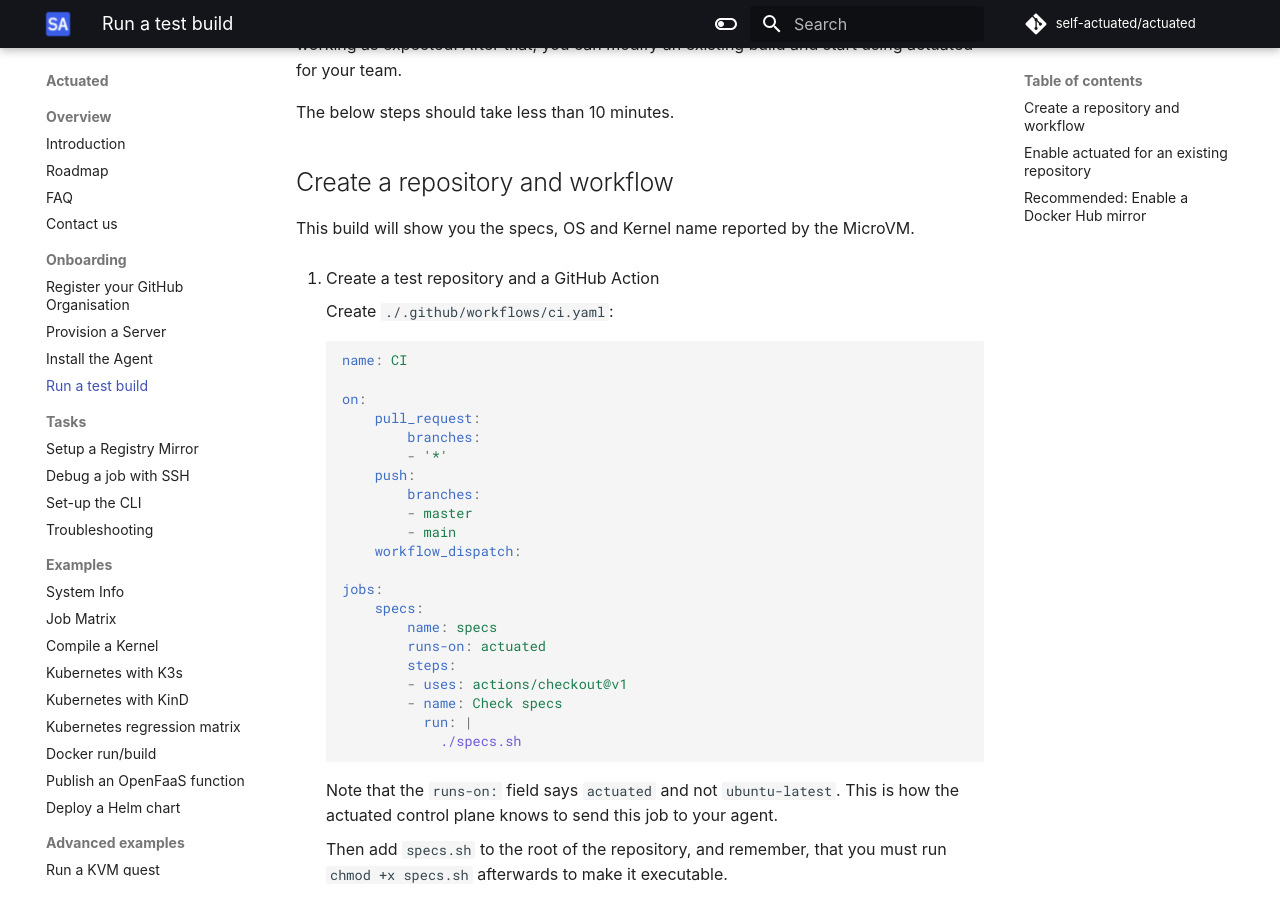
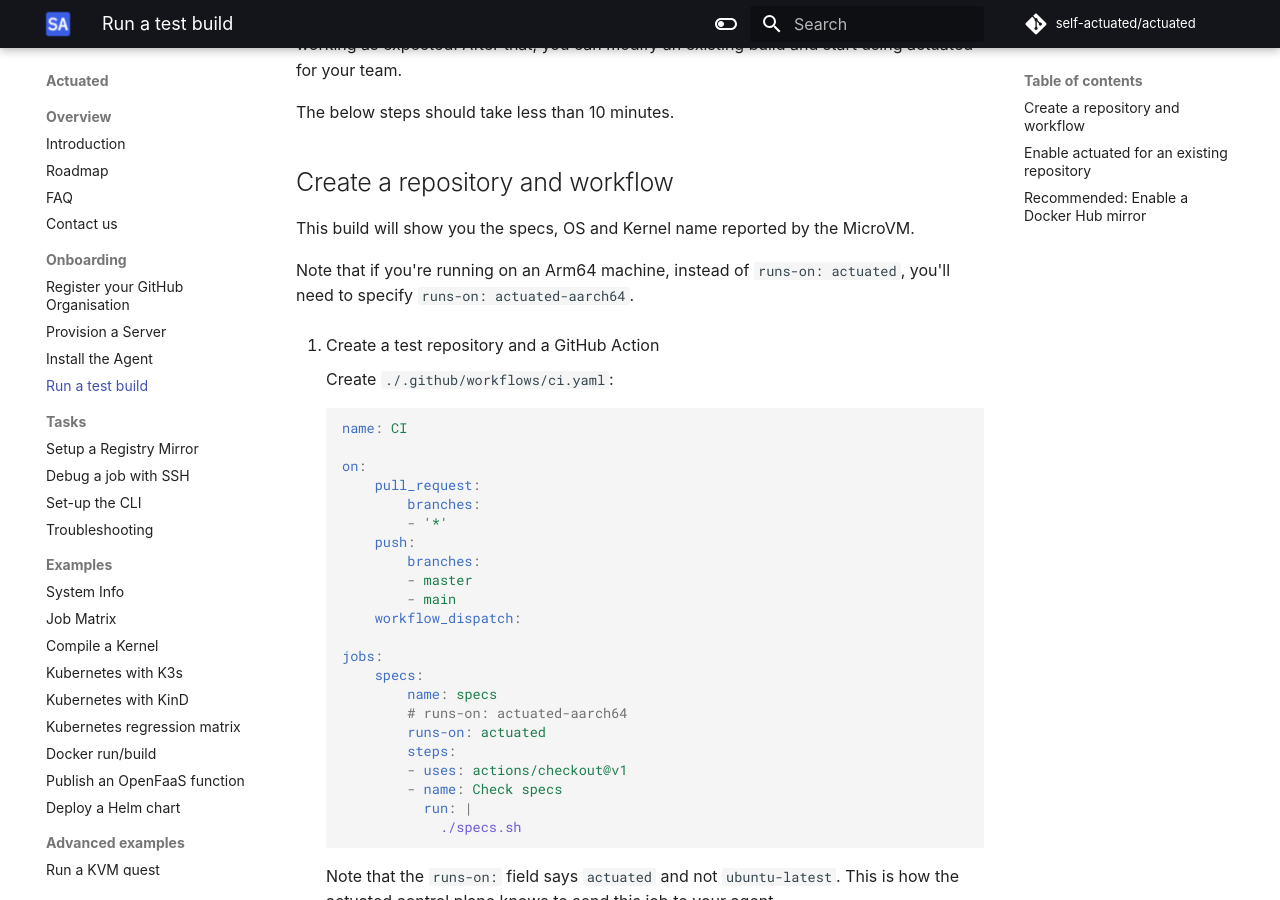
Before and after one commit to welteki/docs.actuated.dev, an MkDocs documentation site: the page built from docs/test-build.md, in a window 1280 px wide and 900 px high, scrolled down 240 px. Built offline with MkDocs 1.6.1 and Material for MkDocs 9.7.7, drawn with Linux system fonts in a browser that asks for light colours; some web fonts are replaced.

Commit message:
Add a note higher up
Signed-off-by: Alex Ellis (OpenFaaS Ltd) <alexellis2@gmail.com>

```diff
--- a/docs/test-build.md
+++ b/docs/test-build.md
@@ -9,6 +9,8 @@ The below steps should take less than 10 minutes.
 ## Create a repository and workflow
 
 This build will show you the specs, OS and Kernel name reported by the MicroVM.
+
+Note that if you're running on an Arm64 machine, instead of `runs-on: actuated`, you'll need to specify `runs-on: actuated-aarch64`.
 
 1. Create a test repository and a GitHub Action
 
@@ -30,6 +32,7 @@ This build will show you the specs, OS and Kernel name reported by the MicroVM.
     jobs:
         specs:
             name: specs
+            # runs-on: actuated-aarch64
             runs-on: actuated
             steps:
             - uses: actions/checkout@v1
```
